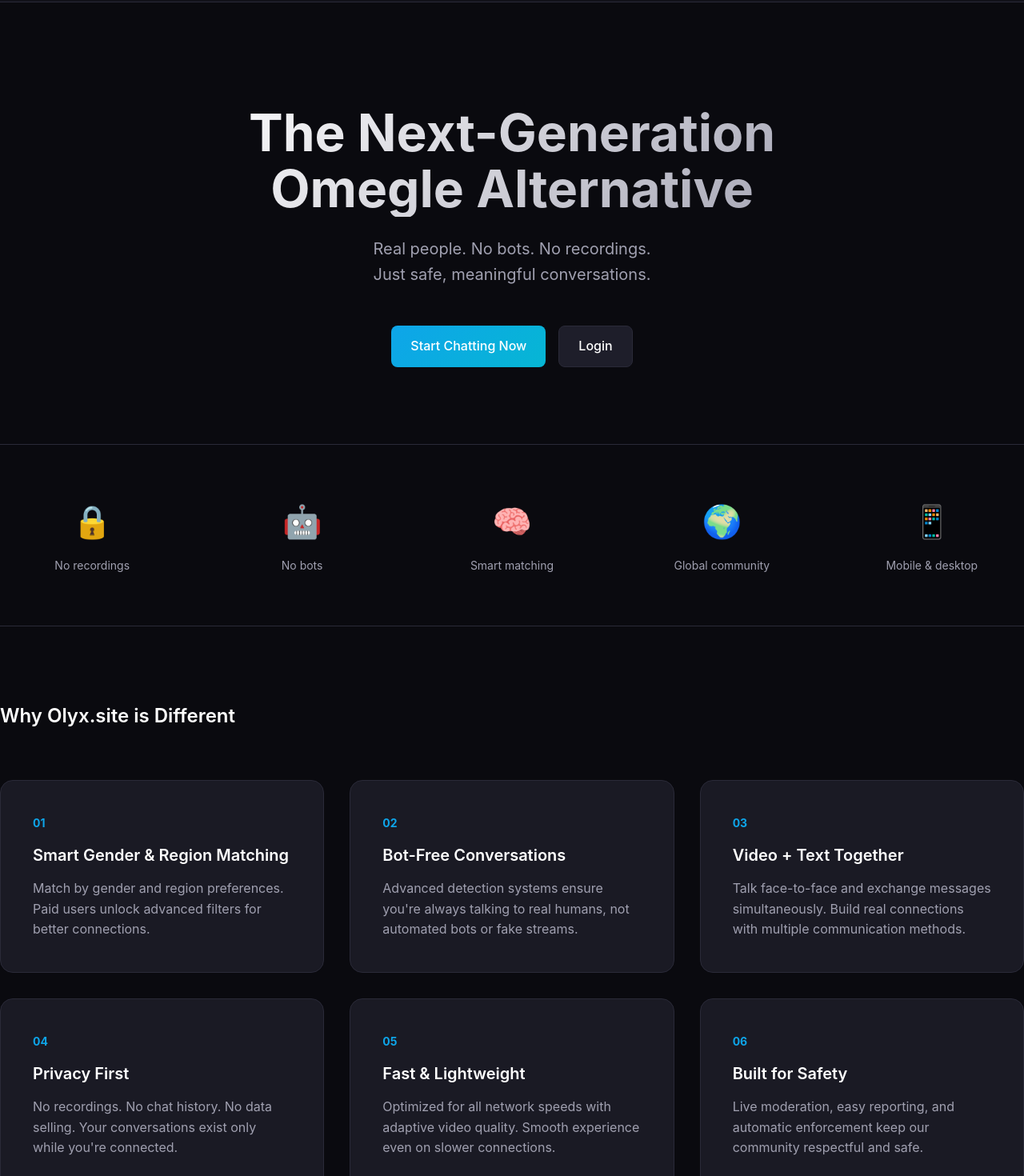
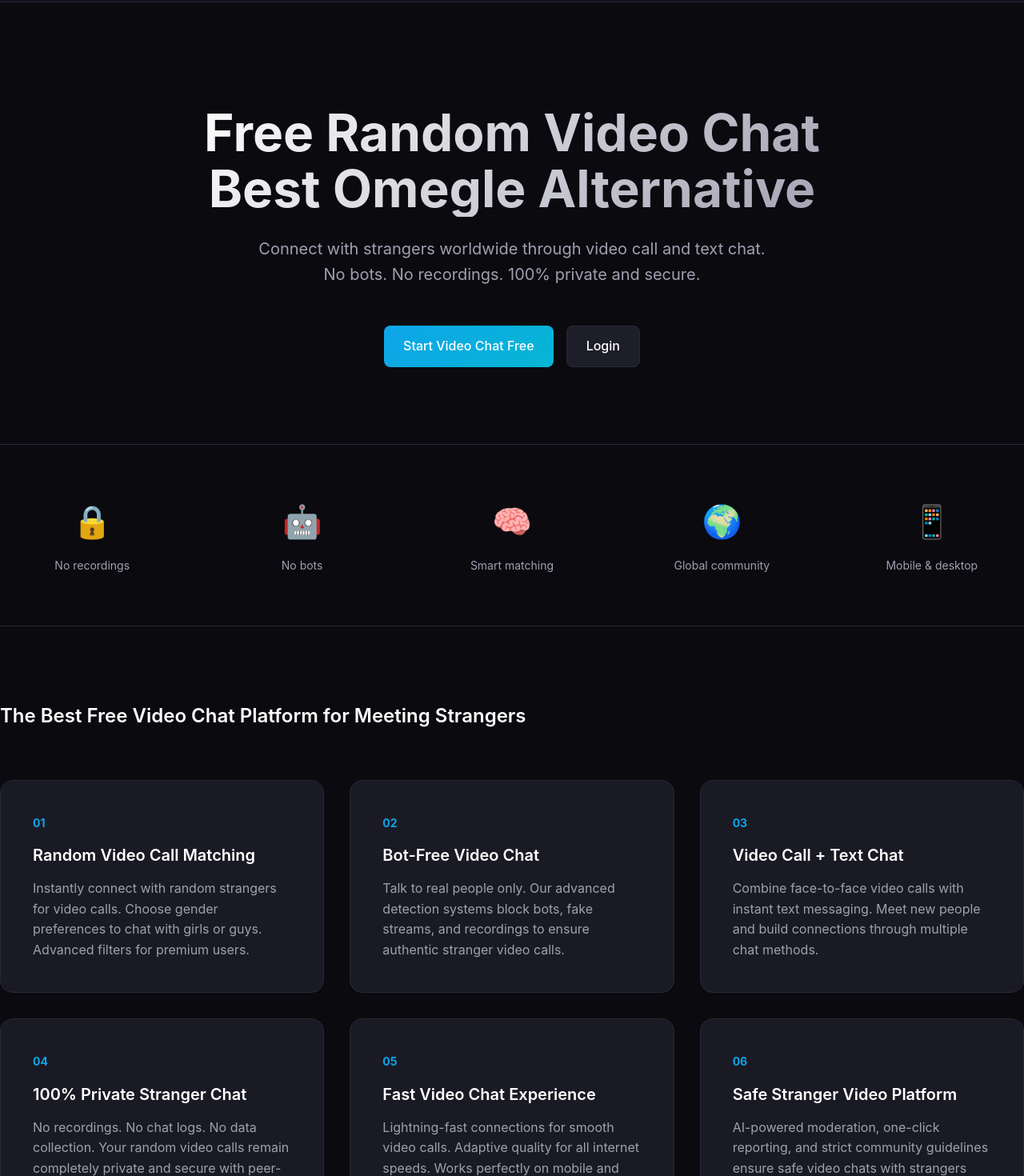
Before and after one commit to KOKRIG/Omagle-clone, a React (Vite) app in the folder olyx-app/: page / in a window 1280 px wide. Shown: the part 80-1550 px from the top of the page at 80% size. Built offline with nearby package versions, Linux system fonts and the light colour scheme; no server answers.

Commit message:
Updated index.html

```diff
--- a/olyx-app/index.html
+++ b/olyx-app/index.html
@@ -3,9 +3,96 @@
   <head>
     <meta charset="UTF-8" />
     <link rel="icon" type="image/png" href="/olyx-logo-o.png" />
+    <link rel="apple-touch-icon" href="/olyx-logo-o.png" />
     <meta name="viewport" content="width=device-width, initial-scale=1.0, maximum-scale=1.0, user-scalable=no" />
-    <meta name="description" content="Connect with people worldwide through secure video chat. Random matching, premium filters, and private peer-to-peer connections." />
-    <title>Olyx.site - Connect with People Worldwide</title>
+
+    <!-- Primary Meta Tags -->
+    <title>Olyx - Free Video Chat, Omegle Alternative | Random Stranger Video Call</title>
+    <meta name="title" content="Olyx - Free Video Chat, Omegle Alternative | Random Stranger Video Call" />
+    <meta name="description" content="Free random video chat with strangers online. Best Omegle alternative for video calls with girls and guys worldwide. Connect instantly, no registration required. Safe, private stranger video chat platform." />
+    <meta name="keywords" content="video chat, video call, omegle alternative, random video chat, stranger chat, talk to strangers, free video chat, online video call, random chat, omegle, video chat with strangers, meet new people, stranger video call, girl video chat, random video call, chat with strangers online, video chat site, webcam chat, live video chat, random cam chat" />
+    <meta name="author" content="Olyx.site" />
+    <meta name="robots" content="index, follow, max-image-preview:large, max-snippet:-1, max-video-preview:-1" />
+    <link rel="canonical" href="https://olyx.site/" />
+
+    <!-- Open Graph / Facebook -->
+    <meta property="og:type" content="website" />
+    <meta property="og:url" content="https://olyx.site/" />
+    <meta property="og:site_name" content="Olyx" />
+    <meta property="og:title" content="Olyx - Free Video Chat, Omegle Alternative | Random Stranger Video Call" />
+    <meta property="og:description" content="Free random video chat with strangers online. Best Omegle alternative for video calls with girls and guys worldwide. Connect instantly, no registration required." />
+    <meta property="og:image" content="https://olyx.site/olyx-logo-o.png" />
+    <meta property="og:image:alt" content="Olyx - Random Video Chat Platform" />
+    <meta property="og:locale" content="en_US" />
+
+    <!-- Twitter -->
+    <meta property="twitter:card" content="summary_large_image" />
+    <meta property="twitter:url" content="https://olyx.site/" />
+    <meta property="twitter:title" content="Olyx - Free Video Chat, Omegle Alternative | Random Stranger Video Call" />
+    <meta property="twitter:description" content="Free random video chat with strangers online. Best Omegle alternative for video calls with girls and guys worldwide. Connect instantly, no registration required." />
+    <meta property="twitter:image" content="https://olyx.site/olyx-logo-o.png" />
+
+    <!-- Additional SEO Tags -->
+    <meta name="theme-color" content="#0ea5e9" />
+    <meta name="apple-mobile-web-app-capable" content="yes" />
+    <meta name="apple-mobile-web-app-status-bar-style" content="black-translucent" />
+    <meta name="format-detection" content="telephone=no" />
+
+    <!-- Structured Data (Schema.org JSON-LD) -->
+    <script type="application/ld+json">
+    {
+      "@context": "https://schema.org",
+      "@type": "WebApplication",
+      "name": "Olyx",
+      "alternateName": "Olyx.site",
+      "url": "https://olyx.site",
+      "logo": "https://olyx.site/olyx-logo-o.png",
+      "description": "Free random video chat with strangers online. Best Omegle alternative for video calls worldwide. Connect instantly, no registration required.",
+      "applicationCategory": "CommunicationApplication",
+      "operatingSystem": "Any",
+      "offers": {
+        "@type": "Offer",
+        "price": "0",
+        "priceCurrency": "USD"
+      },
+      "featureList": [
+        "Random video chat with strangers",
+        "Gender and region matching filters",
+        "No registration required",
+        "Private peer-to-peer connections",
+        "Bot detection and prevention",
+        "Real-time text and video chat",
+        "Mobile and desktop support"
+      ],
+      "browserRequirements": "Requires JavaScript. Requires HTML5.",
+      "softwareVersion": "1.0",
+      "aggregateRating": {
+        "@type": "AggregateRating",
+        "ratingValue": "4.7",
+        "ratingCount": "15420",
+        "bestRating": "5",
+        "worstRating": "1"
+      },
+      "inLanguage": "en",
+      "isAccessibleForFree": true,
+      "author": {
+        "@type": "Organization",
+        "name": "Olyx"
+      }
+    }
+    </script>
+
+    <script type="application/ld+json">
+    {
+      "@context": "https://schema.org",
+      "@type": "Organization",
+      "name": "Olyx",
+      "url": "https://olyx.site",
+      "logo": "https://olyx.site/olyx-logo-o.png",
+      "sameAs": [],
+      "description": "Leading video chat platform connecting strangers worldwide through secure, private video calls and text chat."
+    }
+    </script>
   </head>
   <body>
     <div id="root"></div>
--- a/olyx-app/src/pages/Landing.jsx
+++ b/olyx-app/src/pages/Landing.jsx
@@ -12,18 +12,18 @@
         <section className="hero">
           <div className="container hero-container">
             <h1 className="hero-title fade-in">
-              The Next-Generation
+              Free Random Video Chat
               <br />
-              Omegle Alternative
+              Best Omegle Alternative
             </h1>
             <p className="hero-subtitle fade-in delay-1">
-              Real people. No bots. No recordings.
+              Connect with strangers worldwide through video call and text chat.
               <br />
-              Just safe, meaningful conversations.
+              No bots. No recordings. 100% private and secure.
             </p>
             <div className="hero-cta fade-in delay-2">
               <Link to="/register" className="btn btn-primary btn-hero">
-                Start Chatting Now
+                Start Video Chat Free
               </Link>
               <Link to="/login" className="btn btn-secondary btn-hero">
                 Login
@@ -63,60 +63,54 @@
         {/* Features Section */}
         <section className="features">
           <div className="container">
-            <h2 className="section-title">Why Olyx.site is Different</h2>
+            <h2 className="section-title">The Best Free Video Chat Platform for Meeting Strangers</h2>
 
             <div className="features-grid-modern">
               <div className="feature-modern">
                 <div className="feature-number">01</div>
-                <h3>Smart Gender & Region Matching</h3>
+                <h3>Random Video Call Matching</h3>
                 <p>
-                  Match by gender and region preferences. Paid users unlock advanced
-                  filters for better connections.
+                  Instantly connect with random strangers for video calls. Choose gender preferences to chat with girls or guys. Advanced filters for premium users.
                 </p>
               </div>
 
               <div className="feature-modern">
                 <div className="feature-number">02</div>
-                <h3>Bot-Free Conversations</h3>
+                <h3>Bot-Free Video Chat</h3>
                 <p>
-                  Advanced detection systems ensure you're always talking to real
-                  humans, not automated bots or fake streams.
+                  Talk to real people only. Our advanced detection systems block bots, fake streams, and recordings to ensure authentic stranger video calls.
                 </p>
               </div>
 
               <div className="feature-modern">
                 <div className="feature-number">03</div>
-                <h3>Video + Text Together</h3>
+                <h3>Video Call + Text Chat</h3>
                 <p>
-                  Talk face-to-face and exchange messages simultaneously. Build real
-                  connections with multiple communication methods.
+                  Combine face-to-face video calls with instant text messaging. Meet new people and build connections through multiple chat methods.
                 </p>
               </div>
 
               <div className="feature-modern">
                 <div className="feature-number">04</div>
-                <h3>Privacy First</h3>
+                <h3>100% Private Stranger Chat</h3>
                 <p>
-                  No recordings. No chat history. No data selling. Your conversations
-                  exist only while you're connected.
+                  No recordings. No chat logs. No data collection. Your random video calls remain completely private and secure with peer-to-peer connections.
                 </p>
               </div>
 
               <div className="feature-modern">
                 <div className="feature-number">05</div>
-                <h3>Fast & Lightweight</h3>
+                <h3>Fast Video Chat Experience</h3>
                 <p>
-                  Optimized for all network speeds with adaptive video quality. Smooth
-                  experience even on slower connections.
+                  Lightning-fast connections for smooth video calls. Adaptive quality for all internet speeds. Works perfectly on mobile and desktop.
                 </p>
               </div>
 
               <div className="feature-modern">
                 <div className="feature-number">06</div>
-                <h3>Built for Safety</h3>
+                <h3>Safe Stranger Video Platform</h3>
                 <p>
-                  Live moderation, easy reporting, and automatic enforcement keep our
-                  community respectful and safe.
+                  AI-powered moderation, one-click reporting, and strict community guidelines ensure safe video chats with strangers worldwide.
                 </p>
               </div>
             </div>
@@ -160,11 +154,34 @@
         {/* Final CTA */}
         <section className="final-cta">
           <div className="container">
-            <h2>Ready to Meet Real People?</h2>
-            <p>Join thousands making meaningful connections every day</p>
+            <h2>Start Free Video Chat with Strangers Now</h2>
+            <p>Join thousands of people worldwide making real connections through random video calls daily. No registration required to start.</p>
             <Link to="/register" className="btn btn-primary btn-hero">
-              Start Chatting Now
+              Start Random Video Chat
             </Link>
+          </div>
+        </section>
+
+        {/* SEO Content Section */}
+        <section className="features" style={{ paddingTop: '2rem' }}>
+          <div className="container">
+            <div style={{ maxWidth: '900px', margin: '0 auto' }}>
+              <h2 className="section-title">Why Olyx is the Best Omegle Alternative</h2>
+              <div style={{ color: 'var(--text-secondary)', lineHeight: '1.8', marginBottom: '2rem' }}>
+                <p style={{ marginBottom: '1rem' }}>
+                  Looking for a free video chat platform to meet new people? Olyx is the leading Omegle alternative for random video calls with strangers worldwide. Whether you want to video chat with girls, connect with guys, or simply talk to strangers online, our platform offers the best experience for random video calls.
+                </p>
+                <p style={{ marginBottom: '1rem' }}>
+                  Unlike other video chat sites, Olyx provides authentic stranger connections with advanced bot detection, ensuring you only video call with real people. Our platform supports both random video chat and text chat simultaneously, making it easy to build genuine connections with strangers from around the world.
+                </p>
+                <p style={{ marginBottom: '1rem' }}>
+                  With gender filtering options, you can choose to video chat with girls or guys based on your preferences. Premium users get access to region filters and priority matching for even better stranger video call experiences. All video chats are 100% private with no recordings or data collection.
+                </p>
+                <p>
+                  Start your free video chat journey today. No download required, no registration needed for browsing. Simply click start and connect with random strangers for instant video calls. Experience the best Omegle alternative for meeting new people through safe, secure, and private video chat.
+                </p>
+              </div>
+            </div>
           </div>
         </section>
       </main>
```
Also changed, not shown: olyx-app/public/robots.txt (added), 1 other file (tests, documents, lock files or other folders).
